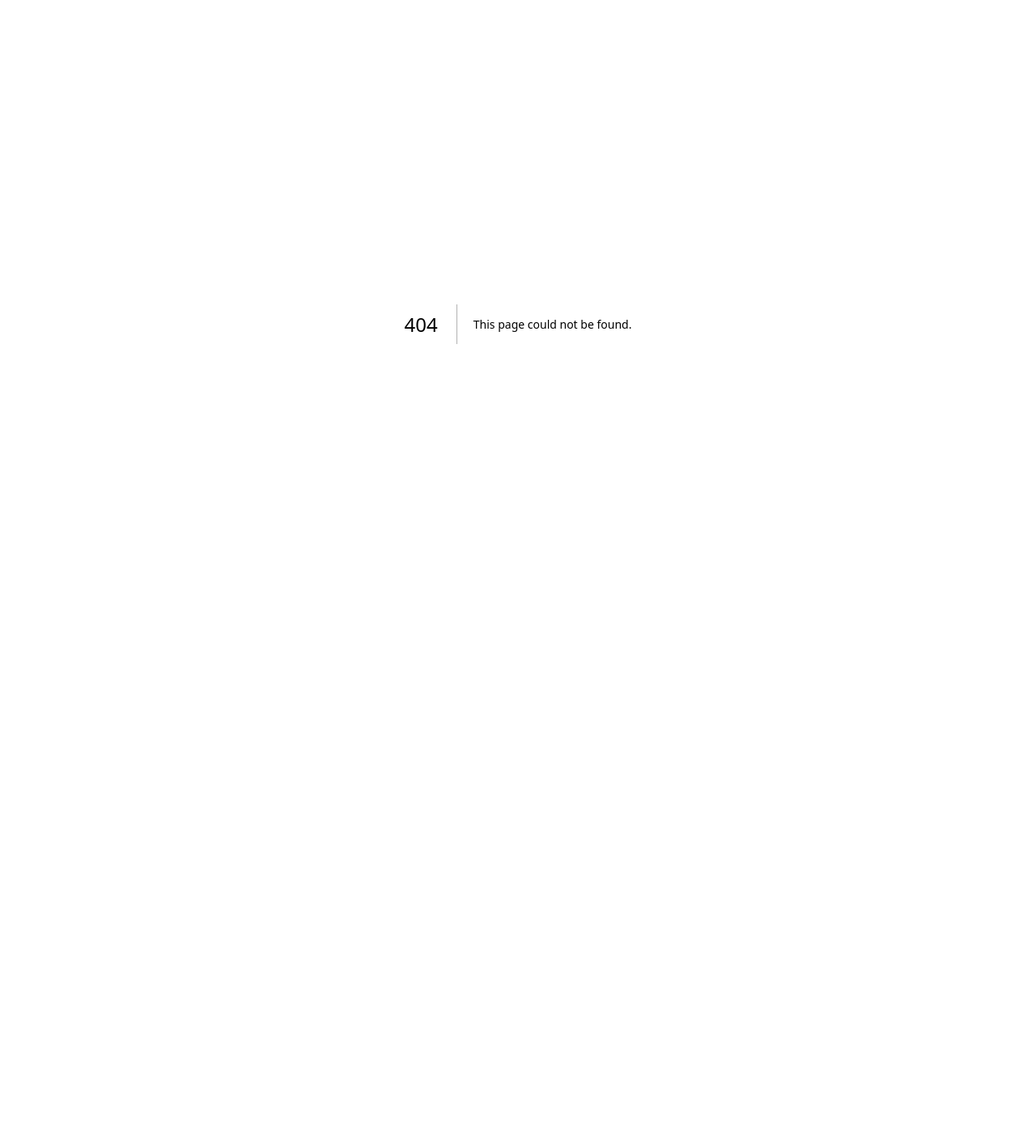
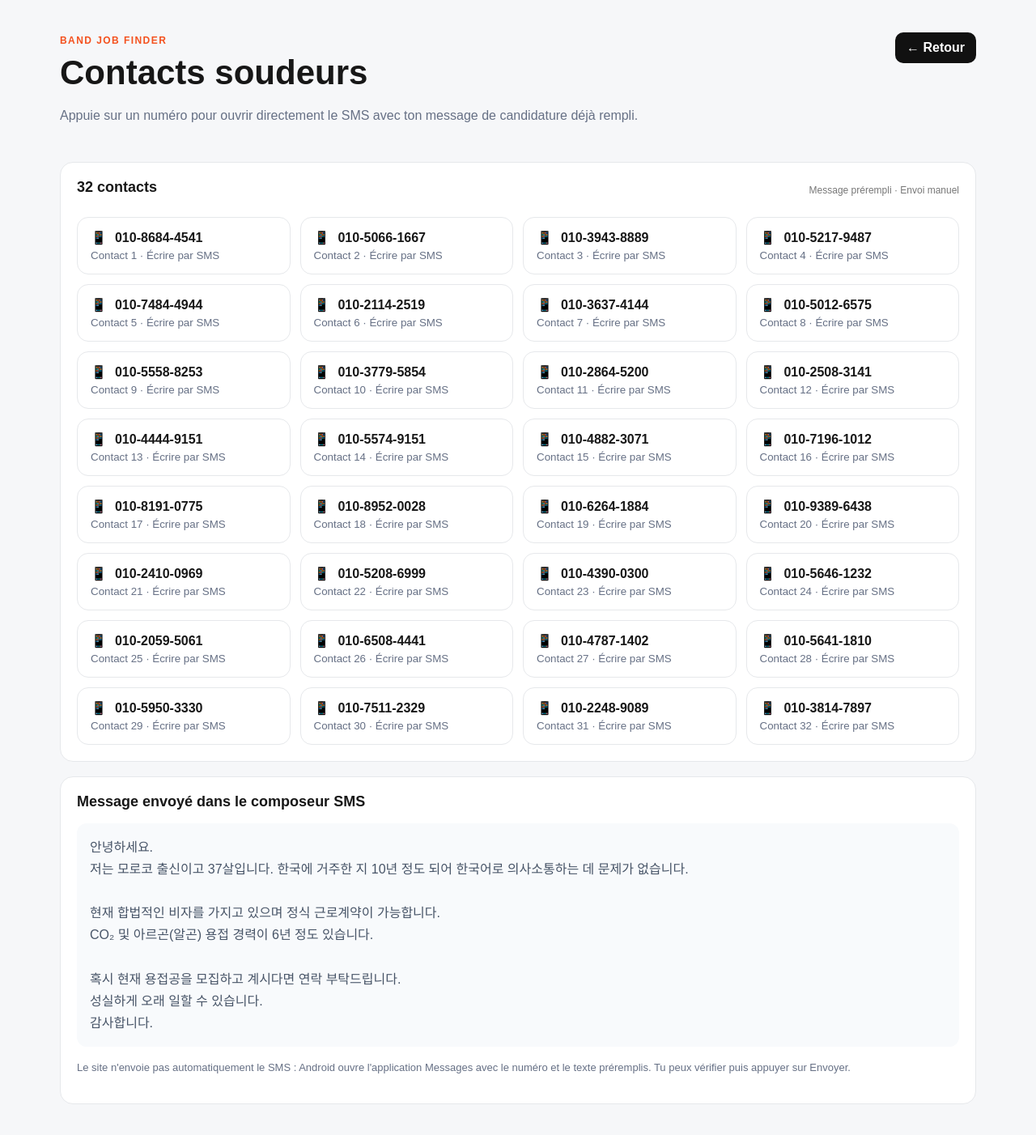
Before and after one commit to meridane/band-job-finder, a Next.js app: page /contacts in a window 1280 px wide. Before the commit this address had no page. Shown: the top 1402 px of the page at 81% size. Before the commit the page ends 800 px from the top, so only its background shows below. Built offline with nearby package versions, Linux system fonts and the light colour scheme.

Commit message:
Add welding contacts SMS page

```diff
--- /dev/null
+++ b/app/contacts/page.tsx
@@ -0,0 +1,85 @@
+"use client";
+
+import React from "react";
+import Link from "next/link";
+
+const contacts = [
+  "010-8684-4541","010-5066-1667","010-3943-8889","010-5217-9487",
+  "010-7484-4944","010-2114-2519","010-3637-4144","010-5012-6575",
+  "010-5558-8253","010-3779-5854","010-2864-5200","010-2508-3141",
+  "010-4444-9151","010-5574-9151","010-4882-3071","010-7196-1012",
+  "010-8191-0775","010-8952-0028","010-6264-1884","010-9389-6438",
+  "010-2410-0969","010-5208-6999","010-4390-0300","010-5646-1232",
+  "010-2059-5061","010-6508-4441","010-4787-1402","010-5641-1810",
+  "010-5950-3330","010-7511-2329","010-2248-9089","010-3814-7897"
+];
+
+const message = `안녕하세요.
+저는 모로코 출신이고 37살입니다. 한국에 거주한 지 10년 정도 되어 한국어로 의사소통하는 데 문제가 없습니다.
+
+현재 합법적인 비자를 가지고 있으며 정식 근로계약이 가능합니다.
+CO₂ 및 아르곤(알곤) 용접 경력이 6년 정도 있습니다.
+
+혹시 현재 용접공을 모집하고 계시다면 연락 부탁드립니다.
+성실하게 오래 일할 수 있습니다.
+감사합니다.`;
+
+function openSms(phone: string) {
+  const normalized = phone.replace(/[^0-9+]/g, "");
+  window.location.href = `sms:${normalized}?body=${encodeURIComponent(message)}`;
+}
+
+export default function ContactsPage() {
+  return (
+    <main className="shell">
+      <header>
+        <div>
+          <span className="eyebrow">BAND JOB FINDER</span>
+          <h1>Contacts soudeurs</h1>
+          <p>Appuie sur un numéro pour ouvrir directement le SMS avec ton message de candidature déjà rempli.</p>
+        </div>
+        <Link href="/" style={{textDecoration:"none",padding:"10px 14px",borderRadius:10,background:"#111",color:"#fff",fontWeight:700}}>
+          ← Retour
+        </Link>
+      </header>
+
+      <section className="card">
+        <div className="cardhead">
+          <h2>{contacts.length} contacts</h2>
+          <span>Message prérempli · Envoi manuel</span>
+        </div>
+
+        <div style={{display:"grid",gridTemplateColumns:"repeat(auto-fit,minmax(220px,1fr))",gap:12,marginTop:18}}>
+          {contacts.map((phone, index) => (
+            <button
+              key={phone}
+              onClick={() => openSms(phone)}
+              style={{
+                width:"100%", textAlign:"left", cursor:"pointer",
+                border:"1px solid #e6e8eb", borderRadius:14,
+                background:"#fff", padding:"15px 16px",
+                fontSize:16, fontWeight:700, color:"#171717"
+              }}
+            >
+              <span style={{color:"#ff5722",marginRight:10}}>📱</span>
+              {phone}
+              <small style={{display:"block",marginTop:5,color:"#667085",fontWeight:400}}>
+                Contact {index + 1} · Écrire par SMS
+              </small>
+            </button>
+          ))}
+        </div>
+      </section>
+
+      <section className="card">
+        <h2>Message envoyé dans le composeur SMS</h2>
+        <pre style={{whiteSpace:"pre-wrap",fontFamily:"inherit",lineHeight:1.7,color:"#475467",background:"#f8fafc",padding:16,borderRadius:12}}>
+          {message}
+        </pre>
+        <p style={{fontSize:13}}>
+          Le site n'envoie pas automatiquement le SMS : Android ouvre l'application Messages avec le numéro et le texte préremplis. Tu peux vérifier puis appuyer sur Envoyer.
+        </p>
+      </section>
+    </main>
+  );
+}
```
